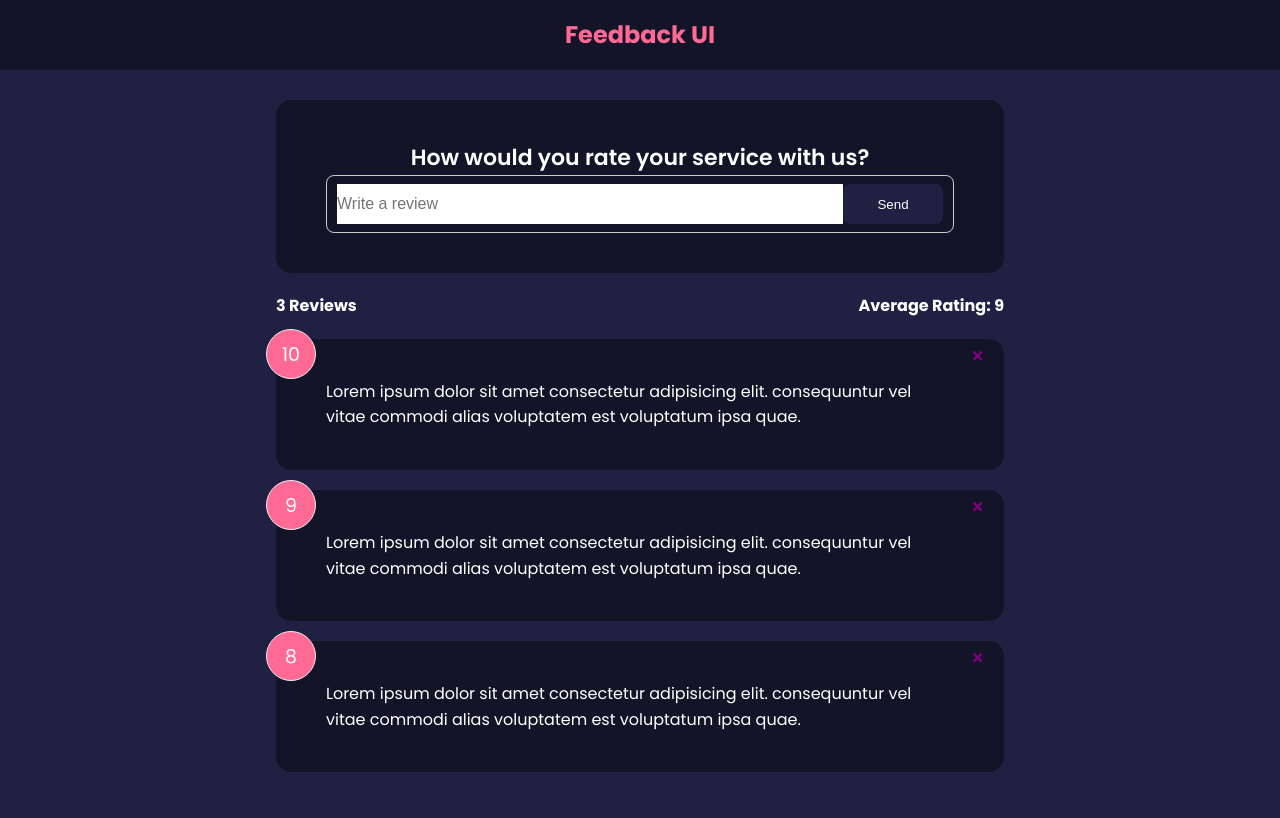
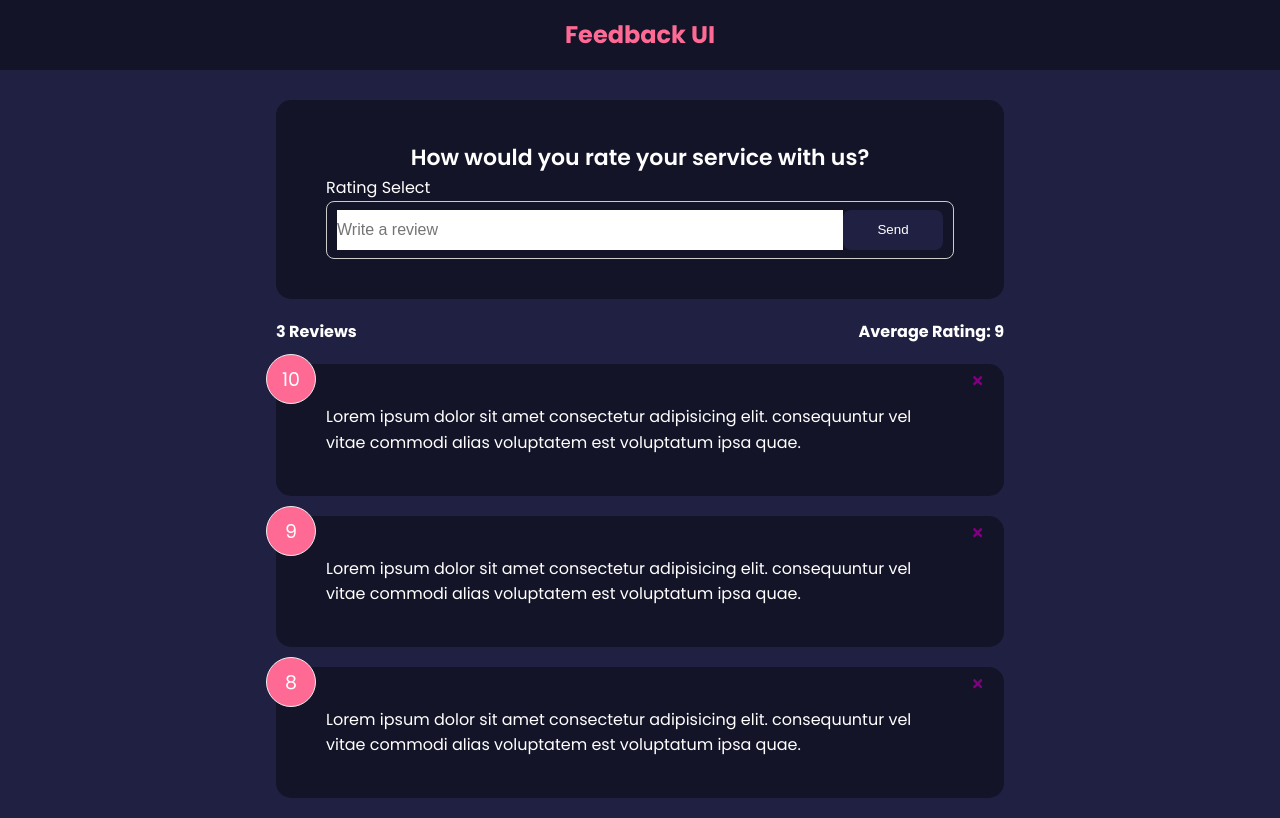
Before and after one commit to LeonardoChoi/feedback-app, a React (Create React App) app: page / in a window 1280 px wide. Built offline with nearby package versions, Linux system fonts and the light colour scheme.

Commit message:
add RatingSelect component

```diff
--- a/src/components/Form.jsx
+++ b/src/components/Form.jsx
@@ -1,10 +1,11 @@
 import Card from "./shared/Card";
 import { useState } from "react";
-
 import Button from "./shared/Button";
+import RatingSelect from "./RatingSelect";
 
 function FeedbackForm() {
   const [text, setText] = useState("");
+  const [rating, setRating] = useState(10);
   const [btnDisabled, setBtnDisabled] = useState(true);
   const [message, setMessage] = useState("");
 
@@ -26,7 +27,7 @@ function FeedbackForm() {
     <Card>
       <form>
         <h2>How would you rate your service with us?</h2>
-        {/* @to do - rating select component */}
+        <RatingSelect />
         <div className="input-group">
           <input
             onChange={handleTextChange}
--- /dev/null
+++ b/src/components/RatingSelect.jsx
@@ -0,0 +1,9 @@
+import React from "react";
+import { useState } from "react";
+
+function RatingSelect() {
+  const [selected, setSelected] = useState();
+  return <div>Rating Select</div>;
+}
+
+export default RatingSelect;
```
